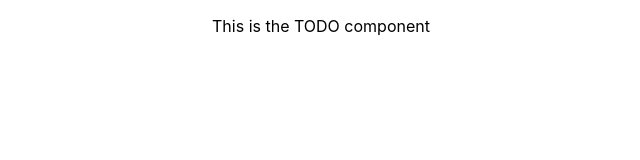
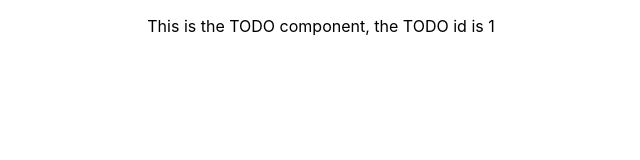
Before and after one commit to RichaJP93/todoapi, a React (Create React App) app: page /todo/1 in a window 1280 px wide. Shown: the top 160 px of the page, without its empty margins (319-959 px from the left). Built offline with nearby package versions, Linux system fonts and the light colour scheme.

Commit message:
added get request to get todos info from API, hooks used to call method + store response in state

```diff
--- a/src/components/Todo.jsx
+++ b/src/components/Todo.jsx
@@ -1,8 +1,10 @@
 import React from 'react'
+import { useParams } from 'react-router-dom'
 
 const Todo = () => {
+  const { id } = useParams();
   return (
-    <p>This is the TODO component </p>
+    <p>{`This is the TODO component, the TODO id is ${id}`} </p>
   )
 }
 
--- a/src/components/Todos.jsx
+++ b/src/components/Todos.jsx
@@ -1,6 +1,22 @@
-import React from 'react'
+import React, { useEffect, useState } from 'react';
+import axios from 'axios';
 
 const Todos = () => {
+
+  //useState hook used to set todos in state,
+  //setTodos can be used by other parts of the code to update the state
+  const [todos, setTodos] = useState();
+
+  //useEfect hook called when component mounted,
+  //no return statement so will not run when component unmounted,
+  //array is empty so has no other conditions to run again
+  useEffect(() => {
+    axios.get(`https://jsonplaceholder.typicode.com/todos`).then((res) => {
+      const response = res.data;
+      setTodos(response);
+    });
+  }, []);
+
   return (
     <p>This is the TODOS component </p>
   )
```
